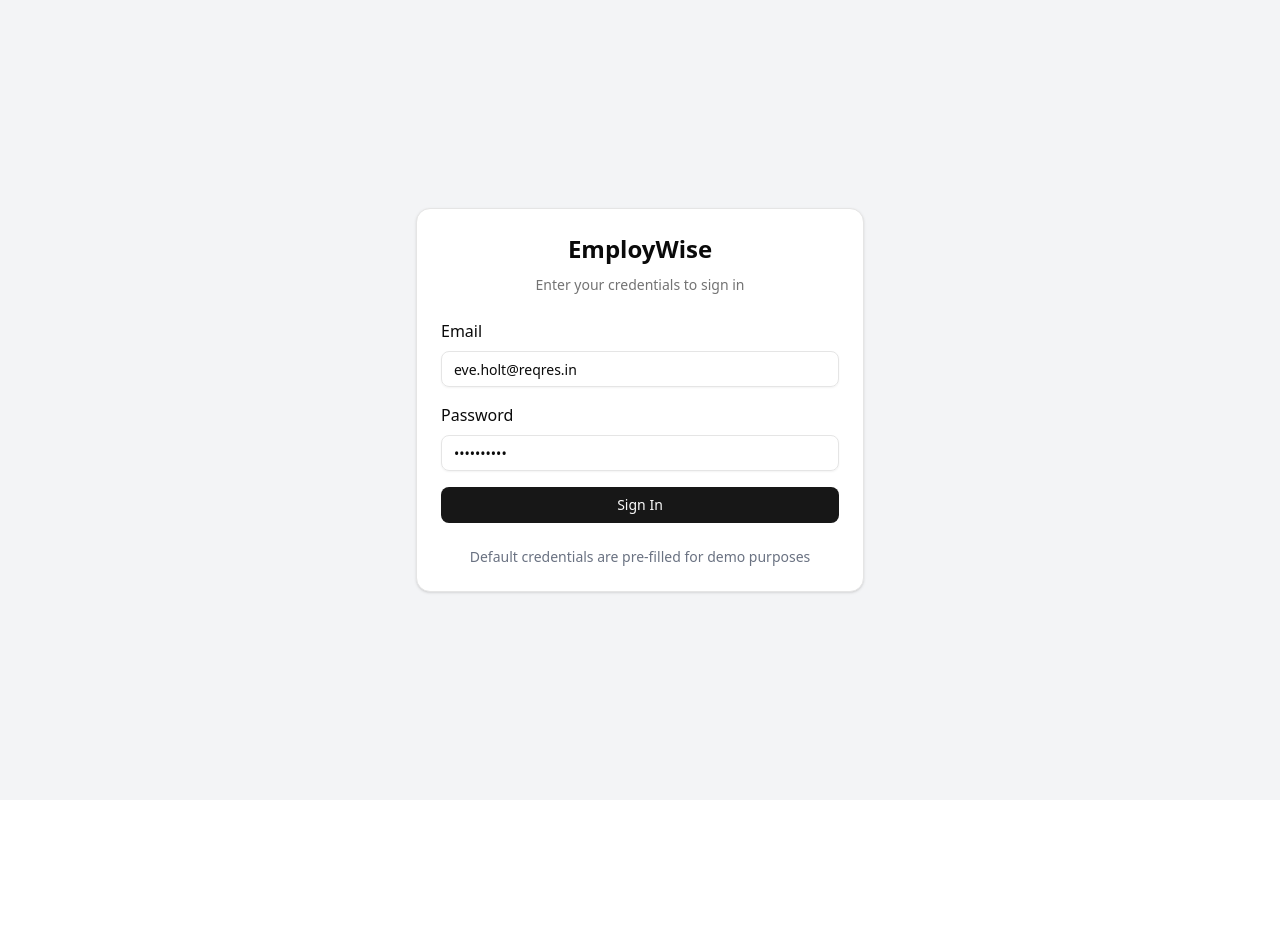
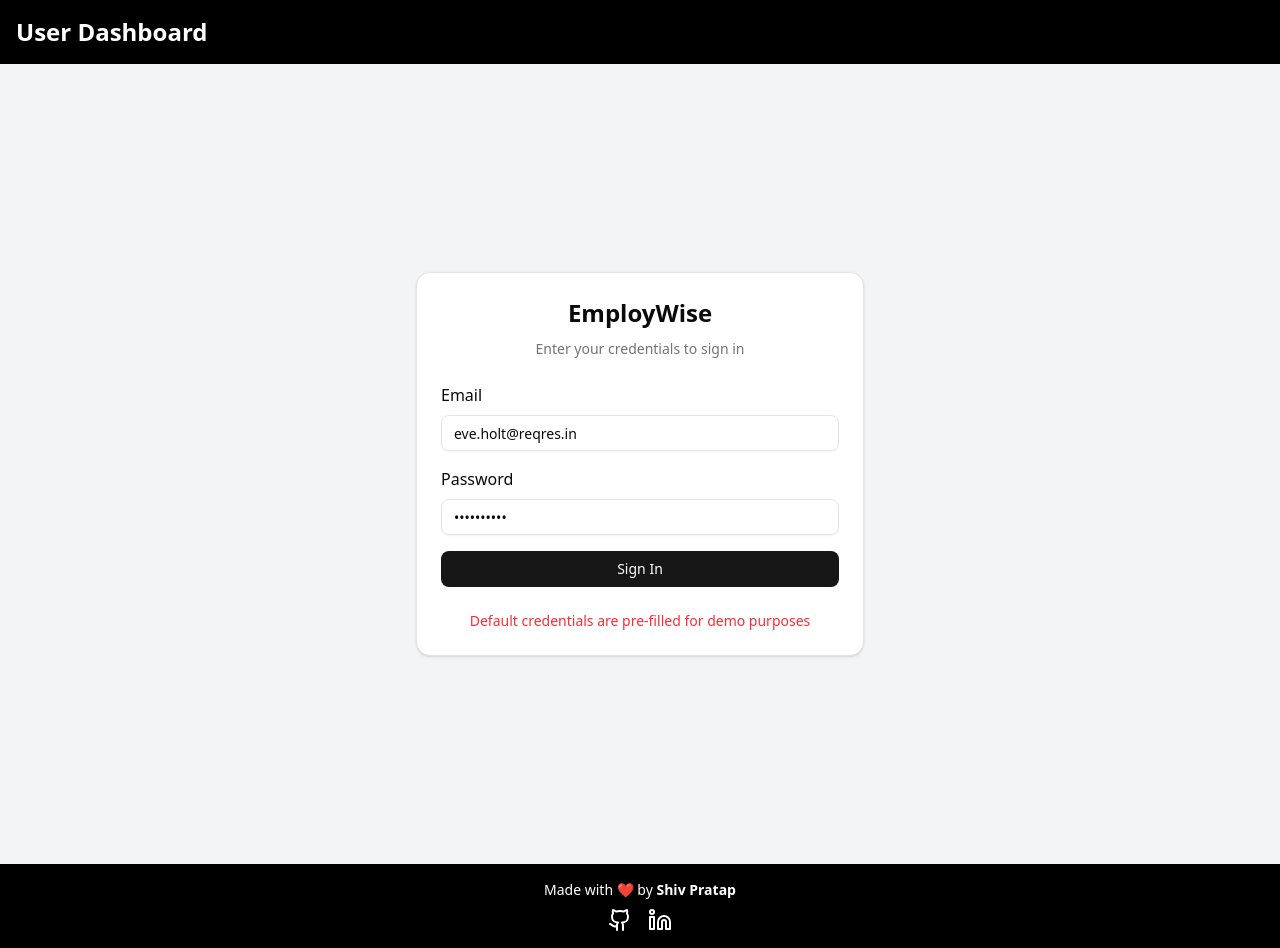
Before and after one commit to shivPratap007/EmployWise_Assignment, a React (Vite) app: page / in a window 1280 px wide. Before the commit the page ends 800 px from the top, so only its background shows below. Built offline with nearby package versions, Linux system fonts and the light colour scheme.

Commit message:
add : warning for prefilled data

```diff
--- a/src/App.tsx
+++ b/src/App.tsx
@@ -3,16 +3,20 @@ import { Route, Routes } from "react-router-dom";
 import NotFound from "./NotFound";
 import UserList from "./UserList";
 import { Toaster } from "./components/ui/sonner";
+import { Header } from "./components/Header";
+import { Footer } from "./components/Footer";
 
 function App() {
   return (
     <>
       <Toaster />
+      <Header />
       <Routes>
         <Route path="/" element={<Login />} />
         <Route path="/users" element={<UserList />} />
         <Route path="*" element={<NotFound />} />
       </Routes>
+      <Footer />
     </>
   );
 }
--- a/src/Login.tsx
+++ b/src/Login.tsx
@@ -91,7 +91,7 @@ const Login: React.FC = () => {
           </form>
         </CardContent>
         <CardFooter className="flex justify-center">
-          <p className="text-sm text-gray-500">
+          <p className="text-sm text-red-500">
             Default credentials are pre-filled for demo purposes
           </p>
         </CardFooter>
--- a/src/components/Logout.tsx
+++ b/src/components/Logout.tsx
@@ -55,7 +55,7 @@ export default function Logout({
       </div>
       <Button variant="outline" onClick={handleLogout} className="ml-4">
         <LogOut className="mr-2 h-4 w-4" />
-        Logout
+        <span className="hidden md:inline">Logout</span>
       </Button>
     </div>
   );
```
